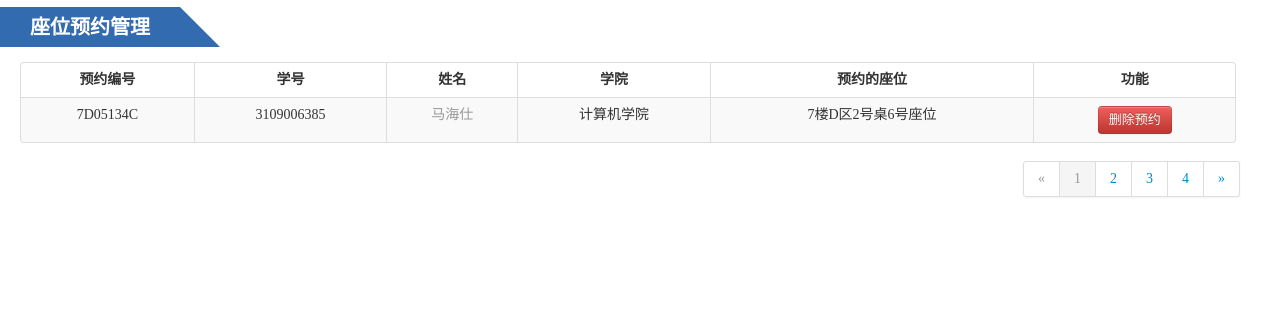
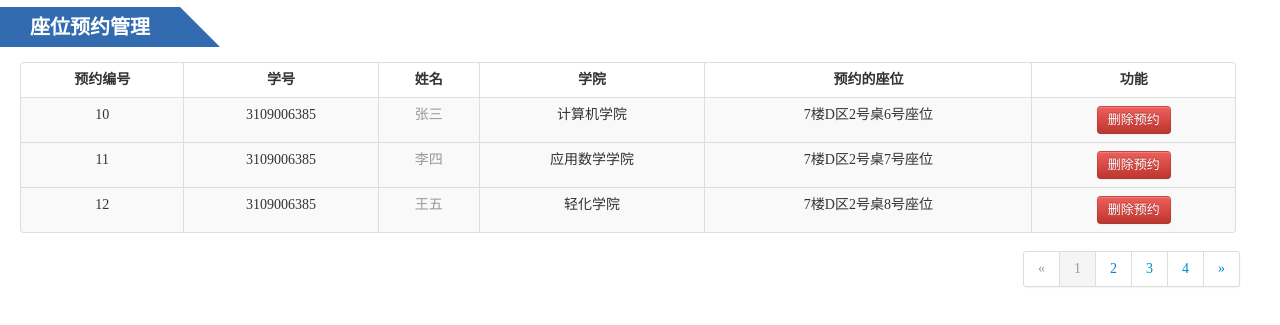
Before and after one commit to mahsdevelopTeam/library_seat_system, a plain HTML site: page app/views/reserve/orders.html in a window 1280 px wide. Shown: the part 85-410 px from the top of the page. Drawn offline with Linux system fonts and the light colour scheme.

Commit message:
FAKE DATA

```diff
--- a/app/views/reserve/orders.html
+++ b/app/views/reserve/orders.html
@@ -63,11 +63,35 @@
     </thead>
     <tbody>
       <tr id="order1">
-        <td>7D05134C</td>
+        <td>10</td>
         <td >3109006385</td>
-        <td class="muted">马海仕</td>
+        <td class="muted">张三</td>
         <td>计算机学院</td>
         <td>7楼D区2号桌6号座位</td>
+        <td>
+        	<button class="btn btn-danger" type="button" id="delete">删除预约</button>
+        </td>
+      </tr>
+    </tbody>
+    <tbody>
+      <tr id="order1">
+        <td>11</td>
+        <td >3109006385</td>
+        <td class="muted">李四</td>
+        <td>应用数学学院</td>
+        <td>7楼D区2号桌7号座位</td>
+        <td>
+        	<button class="btn btn-danger" type="button" id="delete">删除预约</button>
+        </td>
+      </tr>
+    </tbody>
+     <tbody>
+      <tr id="order1">
+        <td>12</td>
+        <td >3109006385</td>
+        <td class="muted">王五</td>
+        <td>轻化学院</td>
+        <td>7楼D区2号桌8号座位</td>
         <td>
         	<button class="btn btn-danger" type="button" id="delete">删除预约</button>
         </td>
```
